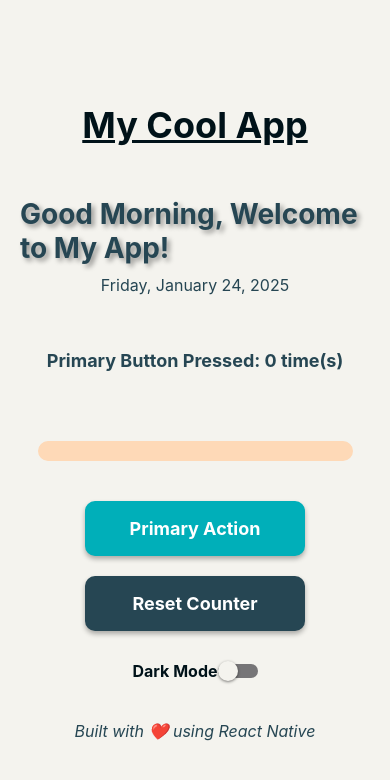
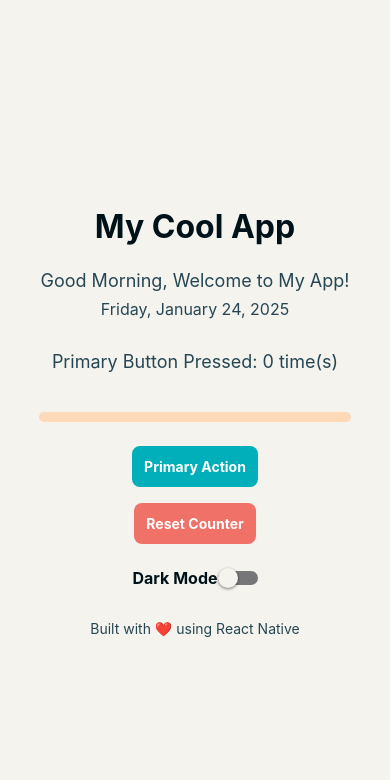
Before and after one commit to aarya-ghimire/LearningNative, a React Native app: screen / in a window 390 px wide. Shown: the top 780 px of the page. Built offline with nearby package versions, Linux system fonts and the light colour scheme.

Commit message:
added animation and edited styling

```diff
--- a/App.js
+++ b/App.js
@@ -1,5 +1,5 @@
 import { StatusBar } from "expo-status-bar";
-import React, { useState, useEffect } from "react";
+import React, { useState, useEffect, useRef } from "react";
 import {
   StyleSheet,
   Text,
@@ -8,6 +8,7 @@ import {
   Pressable,
   Switch,
   Alert,
+  Animated,
 } from "react-native";
 
 export default function App() {
@@ -19,6 +20,9 @@ export default function App() {
   const [quote, setQuote] = useState("");
   const [emoji, setEmoji] = useState("");
 
+  const progressAnim = useRef(new Animated.Value(0)).current;
+  const scaleAnim = useRef(new Animated.Value(1)).current;
+
   const quotes = [
     "Believe you can and you're halfway there.",
     "Success is not final, failure is not fatal: It is the courage to continue that counts.",
@@ -27,33 +31,69 @@ export default function App() {
     "Don’t watch the clock; do what it does. Keep going.",
   ];
 
-  const emojis = ["😊", "🚀", "🎉", "✨", "😎", "🌟", "🔥", "💪", "💡", "🎯", "🕉️"];
+  const emojis = [
+    "😊",
+    "🚀",
+    "🎉",
+    "✨",
+    "😎",
+    "🌟",
+    "🔥",
+    "💪",
+    "💡",
+    "🎯",
+    "🕉️",
+  ];
 
-  // Toggle theme
   const toggleTheme = () => {
     setIsDarkMode((prevMode) => !prevMode);
     const randomQuote = quotes[Math.floor(Math.random() * quotes.length)];
     setQuote(randomQuote);
   };
 
-  // Handle primary button press
   const handlePressPrimary = () => {
     setCounter((prevCounter) => prevCounter + 1);
     const randomEmoji = emojis[Math.floor(Math.random() * emojis.length)];
     setEmoji(randomEmoji);
 
+    Animated.timing(progressAnim, {
+      toValue: Math.min((counter + 1) * 10, 100),
+      duration: 500,
+      useNativeDriver: false,
+    }).start();
+
     if ((counter + 1) % 10 === 0) {
-      Alert.alert("Milestone Reached!", `You pressed the button ${counter + 1} times!`);
+      Alert.alert(
+        "Milestone Reached!",
+        `You pressed the button ${counter + 1} times!`
+      );
     }
   };
 
-  // Reset counter
   const handleResetCounter = () => {
     setCounter(0);
     setEmoji("");
+    Animated.timing(progressAnim, {
+      toValue: 0,
+      duration: 500,
+      useNativeDriver: false,
+    }).start();
   };
 
-  // Set dynamic greeting based on time
+  const onButtonPressIn = () => {
+    Animated.spring(scaleAnim, {
+      toValue: 0.9,
+      useNativeDriver: true,
+    }).start();
+  };
+
+  const onButtonPressOut = () => {
+    Animated.spring(scaleAnim, {
+      toValue: 1,
+      useNativeDriver: true,
+    }).start();
+  };
+
   useEffect(() => {
     const hour = new Date().getHours();
     const baseGreeting =
@@ -66,7 +106,6 @@ export default function App() {
     setGreeting(baseGreeting);
   }, []);
 
-  // Set current date
   useEffect(() => {
     const today = new Date();
     const formattedDate = today.toLocaleDateString(undefined, {
@@ -85,50 +124,33 @@ export default function App() {
         { backgroundColor: isDarkMode ? "#001219" : backgroundColor },
       ]}
     >
-      {/* Header Section */}
       <Text
-        style={[
-          styles.header,
-          { color: isDarkMode ? "#f4f3ee" : "#001219" },
-        ]}
+        style={[styles.header, { color: isDarkMode ? "#f4f3ee" : "#001219" }]}
       >
         My Cool App
       </Text>
 
-      {/* Dynamic Greeting */}
       <Text
-        style={[
-          styles.greeting,
-          { color: isDarkMode ? "#fed9b7" : "#264653" },
-        ]}
+        style={[styles.greeting, { color: isDarkMode ? "#fed9b7" : "#264653" }]}
       >
         {greeting}, Welcome to My App!
       </Text>
 
-      {/* Current Date */}
       <Text
-        style={[
-          styles.date,
-          { color: isDarkMode ? "#fed9b7" : "#264653" },
-        ]}
+        style={[styles.date, { color: isDarkMode ? "#fed9b7" : "#264653" }]}
       >
         {currentDate}
       </Text>
 
-      {/* Motivational Quote */}
       <Text
         style={[
           styles.quote,
-          {
-            color: isDarkMode ? "#00afb9" : "#f07167",
-            fontStyle: "italic",
-          },
+          { color: isDarkMode ? "#00afb9" : "#f07167", fontStyle: "italic" },
         ]}
       >
         {quote}
       </Text>
 
-      {/* Counter Display */}
       <Text
         style={[
           styles.counterText,
@@ -138,7 +160,6 @@ export default function App() {
         Primary Button Pressed: {counter} time(s)
       </Text>
 
-      {/* Emoji Reaction */}
       <Text
         style={[
           styles.emojiText,
@@ -148,25 +169,27 @@ export default function App() {
         {emoji}
       </Text>
 
-      {/* Progress Bar */}
       <View
         style={[
           styles.progressBarContainer,
           { backgroundColor: isDarkMode ? "#264653" : "#fed9b7" },
         ]}
       >
-        <View
+        <Animated.View
           style={[
             styles.progressBar,
             {
-              width: `${Math.min(counter * 10, 100)}%`,
+              width: progressAnim.interpolate({
+                inputRange: [0, 100],
+                outputRange: ["0%", "100%"],
+              }),
               backgroundColor: isDarkMode ? "#00afb9" : "#f07167",
             },
           ]}
         />
       </View>
 
-      {/* Buttons */}
+      <Animated.View style={{ transform: [{ scale: scaleAnim }] }}>
         <Pressable
           style={({ pressed }) => [
             styles.button,
@@ -174,11 +197,13 @@ export default function App() {
             pressed && styles.primaryButtonPressed,
           ]}
           onPress={handlePressPrimary}
+          onPressIn={onButtonPressIn}
+          onPressOut={onButtonPressOut}
         >
           <Text style={styles.buttonText}>Primary Action</Text>
         </Pressable>
+      </Animated.View>
 
-      {/* Reset Counter Button */}
       <TouchableOpacity
         style={[styles.button, styles.resetButton]}
         onPress={handleResetCounter}
@@ -186,7 +211,6 @@ export default function App() {
         <Text style={styles.buttonText}>Reset Counter</Text>
       </TouchableOpacity>
 
-      {/* Theme Switcher */}
       <View style={styles.switchContainer}>
         <Text
           style={{
@@ -205,17 +229,12 @@ export default function App() {
         />
       </View>
 
-      {/* Footer Section */}
       <Text
-        style={[
-          styles.footer,
-          { color: isDarkMode ? "#fed9b7" : "#264653" },
-        ]}
+        style={[styles.footer, { color: isDarkMode ? "#fed9b7" : "#264653" }]}
       >
         Built with ❤️ using React Native
       </Text>
 
-      {/* Status Bar */}
       <StatusBar
         style={isDarkMode ? "light" : "dark"}
         translucent={true}
@@ -226,106 +245,28 @@ export default function App() {
 }
 
 const styles = StyleSheet.create({
-  container: {
-    flex: 1,
-    alignItems: "center",
-    justifyContent: "center",
-    padding: 20,
+  container: { flex: 1, justifyContent: "center", alignItems: "center" },
+  header: { fontSize: 32, fontWeight: "bold", marginBottom: 16 },
+  greeting: { fontSize: 18, marginVertical: 8 },
+  date: { fontSize: 16, marginBottom: 8 },
+  quote: { fontSize: 14, marginVertical: 8 },
+  counterText: { fontSize: 18, marginVertical: 8 },
+  emojiText: { fontSize: 36, marginVertical: 8 },
+  progressBarContainer: {
+    width: "80%",
+    height: 10,
+    borderRadius: 5,
+    marginVertical: 16,
   },
-
-  header: {
-    fontSize: 36,
-    fontWeight: "bold",
-    marginBottom: 50,
-    textDecorationLine: "underline",
-  },
-
-  greeting: {
-    fontSize: 28,
-    fontWeight: "bold",
-    marginBottom: 10,
-    textShadowColor: "rgba(0, 0, 0, 0.4)",
-    textShadowOffset: { width: 3, height: 3 },
-    textShadowRadius: 5,
-  },
-
-  date: {
-    fontSize: 16,
-    marginBottom: 20,
-  },
-
-  quote: {
-    fontSize: 18,
-    marginBottom: 25,
-    textAlign: "center",
-  },
-
-  counterText: {
-    fontSize: 18,
-    fontWeight: "bold",
-    marginVertical: 10,
-  },
-
-  emojiText: {
-    fontSize: 36,
-    fontWeight: "bold",
-    marginVertical: 20,
-  },
-
-  progressBarContainer: {
-    width: "90%",
-    height: 20,
-    borderRadius: 10,
-    marginVertical: 20,
-    overflow: "hidden",
-  },
-
-  progressBar: {
-    height: "100%",
-    borderRadius: 10,
-  },
-
-  button: {
-    width: 220,
-    height: 55,
-    justifyContent: "center",
-    alignItems: "center",
-    borderRadius: 10,
-    shadowColor: "#000",
-    shadowOffset: { width: 0, height: 3 },
-    shadowOpacity: 0.3,
-    shadowRadius: 5,
-    elevation: 6,
-    marginTop: 20,
-  },
-
-  primaryButton: {
-    backgroundColor: "#00afb9",
-  },
-
-  primaryButtonPressed: {
-    backgroundColor: "#0081a7",
-  },
-
-  resetButton: {
-    backgroundColor: "#264653",
-  },
-
-  buttonText: {
-    fontSize: 18,
-    color: "#ffffff",
-    fontWeight: "bold",
-  },
-
-  footer: {
-    marginTop: 40,
-    fontSize: 16,
-    fontStyle: "italic",
-  },
-
+  progressBar: { height: "100%", borderRadius: 5 },
+  button: { padding: 12, borderRadius: 8, marginVertical: 8 },
+  primaryButton: { backgroundColor: "#00afb9" },
+  resetButton: { backgroundColor: "#f07167" },
+  buttonText: { color: "#ffffff", fontWeight: "bold", textAlign: "center" },
   switchContainer: {
     flexDirection: "row",
     alignItems: "center",
-    marginTop: 30,
+    marginVertical: 16,
   },
+  footer: { fontSize: 14, marginTop: 16 },
 });
```
Lines whose indentation alone changed are shown as unchanged.
